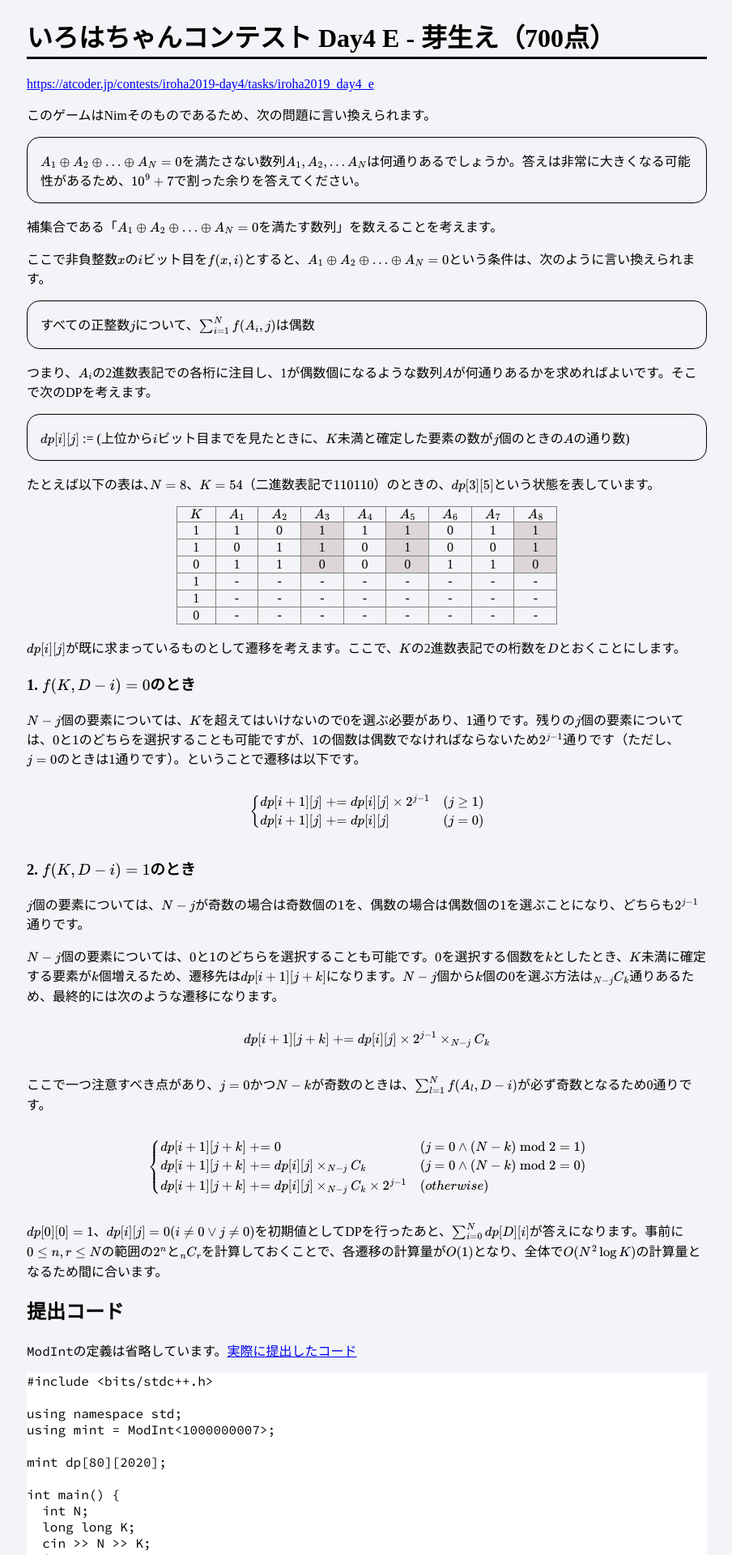
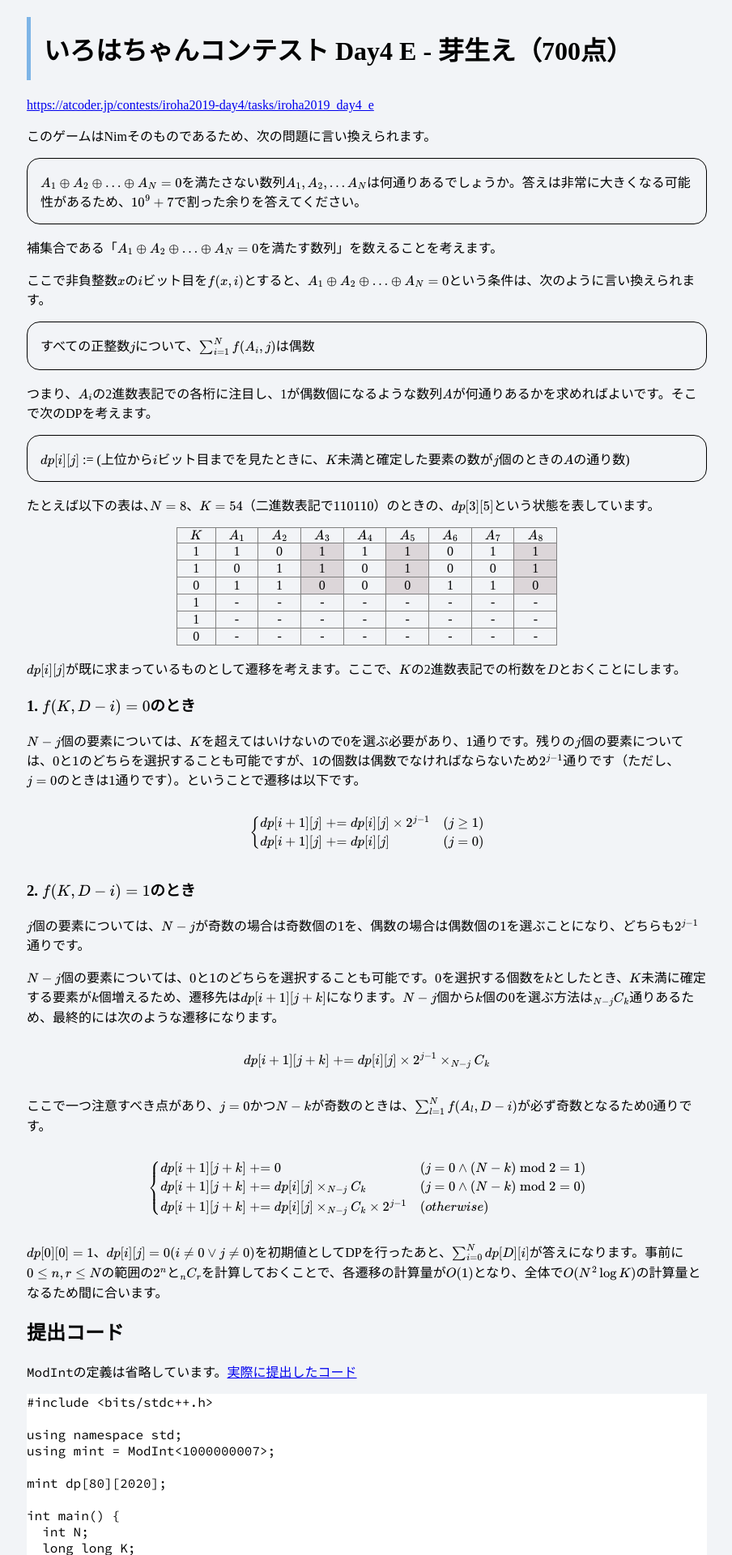
Before and after one commit to penguinshunya/penguinshunya.github.io, a Jekyll site: the page memo/iroha2019-day4/iroha2019_day4_e.html, which Jekyll copies as it is, in a window 1280 px wide. Shown: the top 1920 px of the page at 81% size, without its empty margins (187-1091 px from the left). Built offline with Jekyll 4.4.1, drawn with Linux system fonts in a browser that asks for light colours; formulas are drawn with MathJax 3.

Commit message:
Update iroha2019_day4_e.html

```diff
--- a/memo/iroha2019-day4/iroha2019_day4_e.html
+++ b/memo/iroha2019-day4/iroha2019_day4_e.html
@@ -38,8 +38,8 @@ pre, code {
   font-family: 'Source Code Pro', monospace;
 }
 h1 {
-  padding-bottom: 3px;
-  border-bottom: solid 3px black;
+  padding: 0.5em;
+  border-left: solid 5px #7db4e6;
 }
 .block {
   padding: 1em;
```
